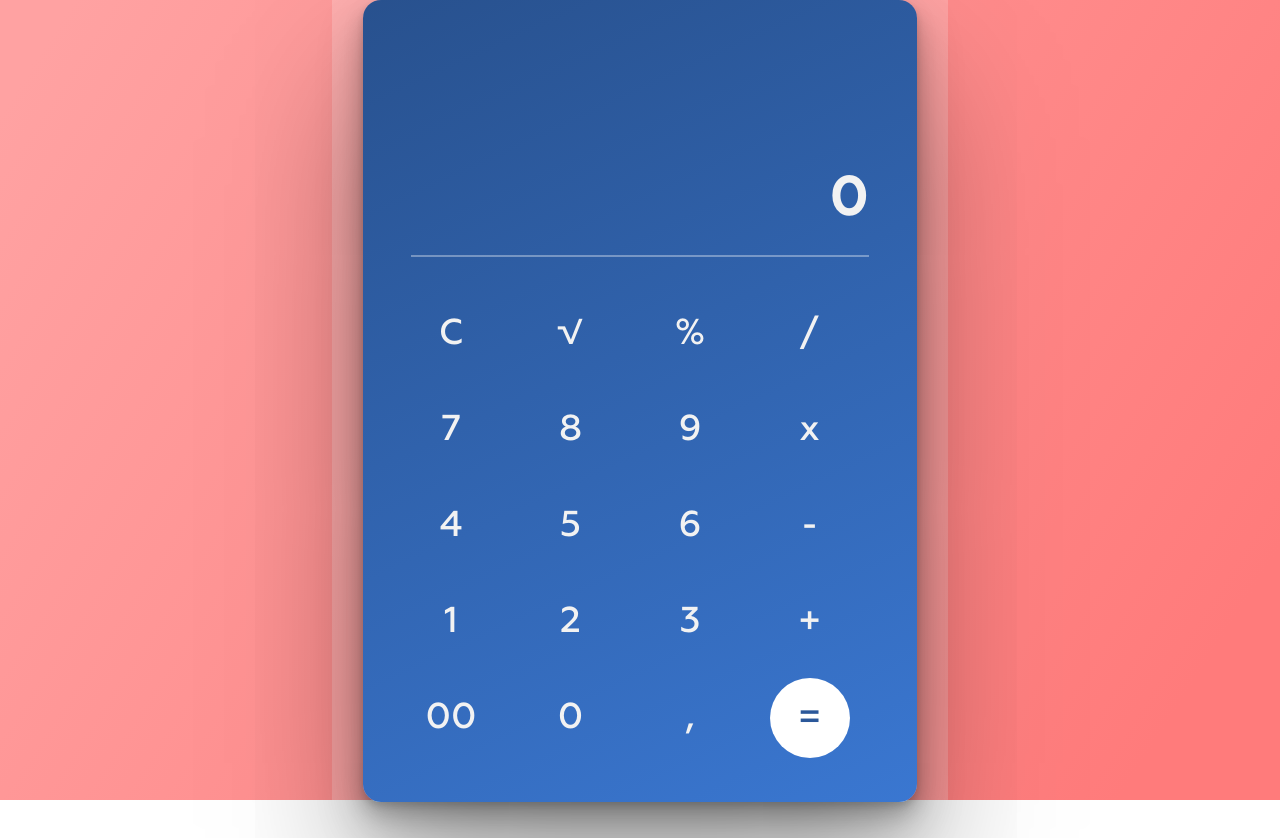
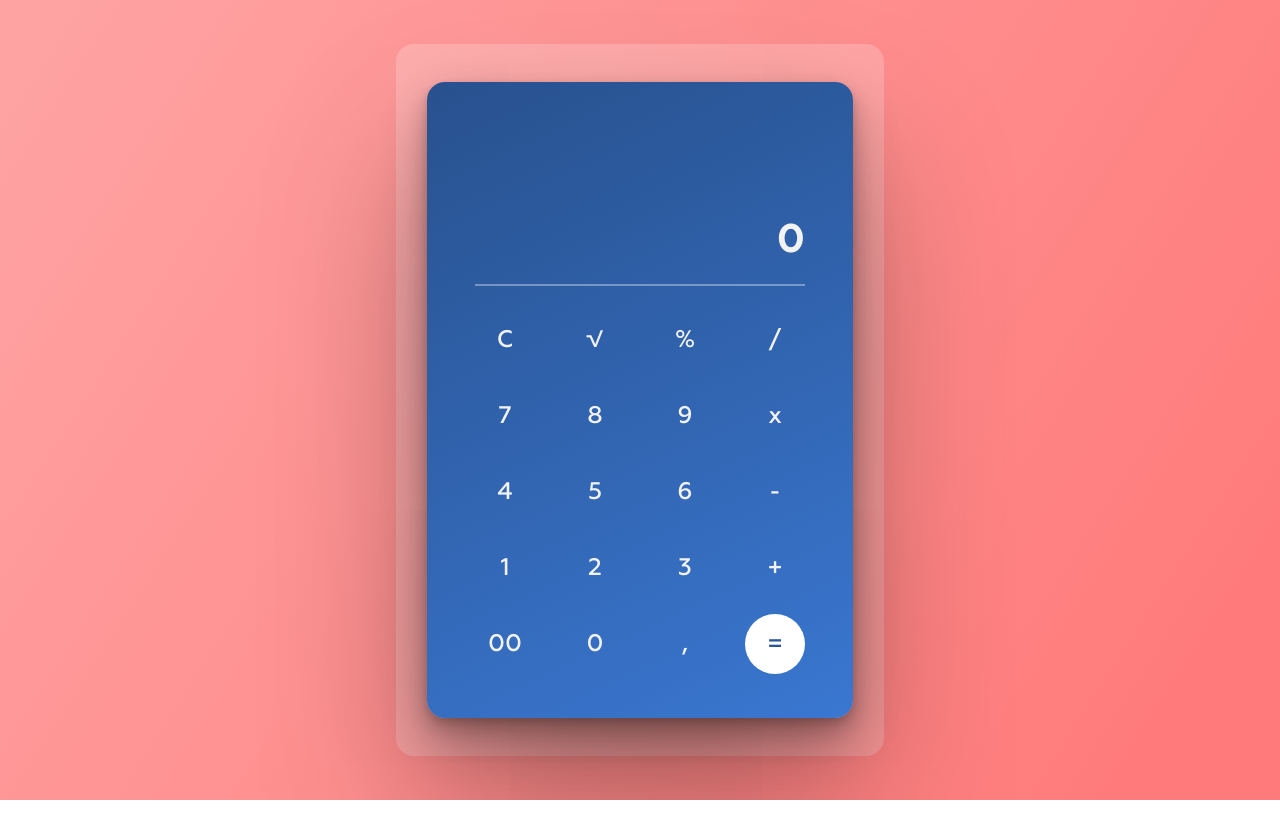
Before and after one commit to NSLyuma/calc, a React (Create React App) app: page / in a window 1280 px wide. After the commit the page ends 800 px from the top, so only its background shows below. Built offline with nearby package versions, Linux system fonts and the light colour scheme.

Commit message:
Changed styles

```diff
--- a/src/styles/index.css
+++ b/src/styles/index.css
@@ -30,8 +30,6 @@ body {
 }
 
 .layout {
-  max-width: 616px;
-  max-height: 876px;
   background-color: rgba(255, 255, 255, 0.2);
   border-radius: 18px;
   padding: 38px 31px;
@@ -42,7 +40,6 @@ body {
   box-shadow: 0px 82px 158px rgba(0, 0, 0, 0.35), 0px 24.7206px 47.6324px rgba(0, 0, 0, 0.228056), 0px 10.2677px 19.7841px rgba(0, 0, 0, 0.175), 0px 3.71362px 7.1555px rgba(0, 0, 0, 0.121944);
   border-radius: 18px;
   padding: 16px 48px 44px;
-  width: 554px;
 }
 
 .operations,
@@ -54,16 +51,16 @@ body {
 
 .operations {
   font-family: Geometria Medium, sans-serif;
-  font-size: 24px;
-  height: 117px;
+  font-size: 20px;
+  height: 90px;
   align-items: flex-end;
   margin-bottom: 28px;
 }
 
 .result {
   font-family: Geometria Bold, sans-serif;
-  font-size: 56px;
-  height: 76px;
+  font-size: 40px;
+  height: 50px;
   align-items: center;
 }
 
@@ -71,25 +68,25 @@ body {
   height: 2px;
   width: 100%;
   background-color: rgba(255, 255, 255, 0.35);
-  margin: 18px 0 37px;
+  margin: 18px 0 24px;
 }
 
 .buttons {
   display: grid;
   grid-template-columns: repeat(4, 1fr);
-  -moz-column-gap: 20px;
-       column-gap: 20px;
+  -moz-column-gap: 30px;
+       column-gap: 30px;
   row-gap: 16px;
 }
 
 .button {
   font-family: Geometria Medium, sans-serif;
-  font-size: 36px;
+  font-size: 24px;
   border: none;
   background-color: transparent;
   border-radius: 50%;
-  width: 80px;
-  height: 80px;
+  width: 60px;
+  height: 60px;
   color: #f2f2f2;
   cursor: pointer;
   transition: background-color, transform, 0.2s;
--- a/src/styles/index.sass
+++ b/src/styles/index.sass
@@ -20,8 +20,6 @@ body
   align-items: center
 
 .layout
-  max-width: 616px
-  max-height: 876px
   background-color: rgba(255, 255, 255, .2)
   border-radius: 18px
   padding: 38px 31px
@@ -31,7 +29,6 @@ body
   box-shadow: 0px 82px 158px rgba(0, 0, 0, 0.35), 0px 24.7206px 47.6324px rgba(0, 0, 0, 0.228056), 0px 10.2677px 19.7841px rgba(0, 0, 0, 0.175), 0px 3.71362px 7.1555px rgba(0, 0, 0, 0.121944)
   border-radius: 18px
   padding: 16px 48px 44px
-  width: 554px
 
 .operations,
 .result
@@ -41,37 +38,37 @@ body
 
 .operations
   font-family: $fontM
-  font-size: 24px
-  height: 117px
+  font-size: 20px
+  height: 90px
   align-items: flex-end
   margin-bottom: 28px
 
 .result
   font-family: $fontB
-  font-size: 56px
-  height: 76px
+  font-size: 40px
+  height: 50px
   align-items: center
 
 .separator
   height: 2px
   width: 100%
   background-color: rgba(255, 255, 255, .35)
-  margin: 18px 0 37px
+  margin: 18px 0 24px
 
 .buttons
   display: grid
   grid-template-columns: repeat(4, 1fr)
-  column-gap: 20px
+  column-gap: 30px
   row-gap: 16px
 
 .button
   font-family: $fontM
-  font-size: 36px
+  font-size: 24px
   border: none
   background-color: transparent
   border-radius: 50%
-  width: 80px
-  height: 80px
+  width: 60px
+  height: 60px
   color: $colorLight
   cursor: pointer
   transition: background-color, transform, .2s
```
Also changed, not shown: 1 other file (tests, documents, lock files or other folders).
